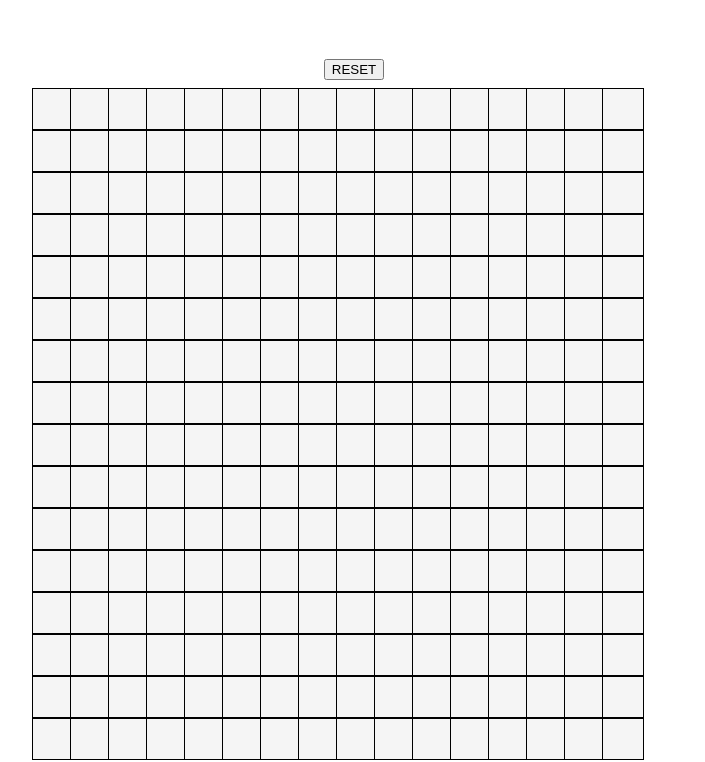
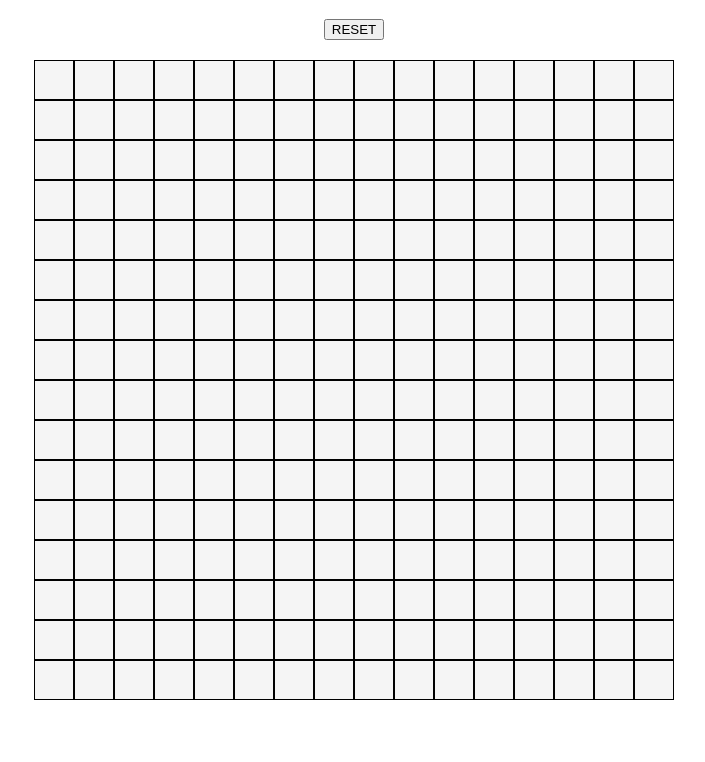
Before and after one commit to peterhenrique/etchASketch, a plain HTML site: page index.html in a window 1280 px wide. Shown: the part 71-833 px from the top of the page, without its empty margins (286-991 px from the left). After the commit the page ends 800 px from the top, so only its background shows below. Drawn offline with Linux system fonts and the light colour scheme.

Commit message:
index.html

```diff
--- a/javascript/script.js
+++ b/javascript/script.js
@@ -1,26 +1,55 @@
 
 //grid
-const container = document.querySelector('#container');
+const container = document.getElementById('container');
+
+console.log(container)
+
 
 function gridmaker (a) {
+
     for (i = 0; i < (a*a); i++ ) {
     const grid = document.createElement('grid');
     grid.classList.toggle('grid');
     container.appendChild(grid);
+    grid.style.height = `${(640/a) -2 }px`;
+    grid.style.width = `${(640/a) -2}px`;
+    grid.style.maxHeight = `${(640/a) }px`;
+    grid.style.maxWidth = `${(640/a)}px`;
     grid.addEventListener('mouseover', () => {
-        grid.style.backgroundColor = 'black';
-    })
+        const randomcolor = Math.floor(Math.random()*16777215).toString(16);
+
+    grid.style.backgroundColor = '#' + randomcolor
+    })}
 
 }
 
-    }
+
+
 
 gridmaker(16);
 
 
+function removeAllChildNodes (container){
+    while (container.firstChild){
+        container.removeChild(container.firstChild)
+    }}
+
+
 const botao = document.querySelector('#btn');
 botao.addEventListener('click', () => {
-gridmaker(16)
-})
+
+    let question = prompt ('How many?')
+
+    if (question >= 100) {
+        return alert ("Please select a number smaller than 100 ")
+    } else {
+    removeAllChildNodes(container);
+
+
+
+    gridmaker(question)
+
+    }}
+)
 
 //apagar function gridmaker
--- a/style/style.css
+++ b/style/style.css
@@ -16,29 +16,31 @@ h1{
     flex-direction: column;
     justify-content: center;
     align-items: center;
-    gap: 40px;
 }
 .main{
     display: flex;
     align-items: center;
     flex-direction: column;
-    gap: 10px;
-    width: 640px;
-    height: 640px;
+    gap: 20px;
+
 }
-.container{
+#container{
     display: flex;
     align-self: center;
+    max-width: 640px;
+    max-height: 640px;
+    height: 640px;
     width: 640px;
-    height: 640px;
+    flex-wrap: wrap;
 }
 
 .grid {
-    display: inline-block;
-    height: 40px;
-    width: 40px;
+    display: flex;
+    flex-grow: 1;
+    flex-shrink: 1;
+    flex-basis: auto;
     background-color: whitesmoke;
-    margin: -2px;
+    margin: 0px;
     padding: 0px;
     border: 1px;
     border-style:solid;
```
